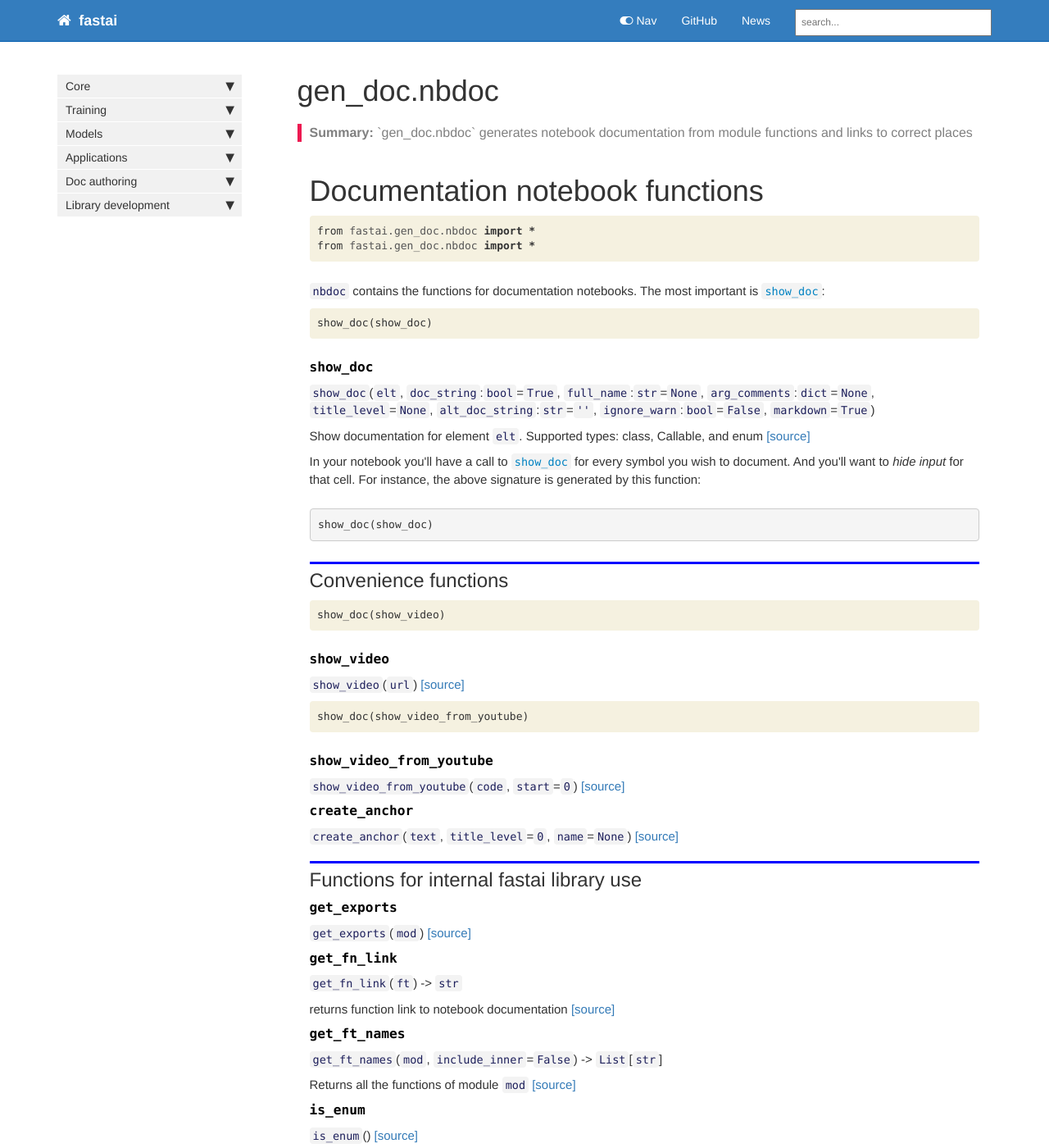
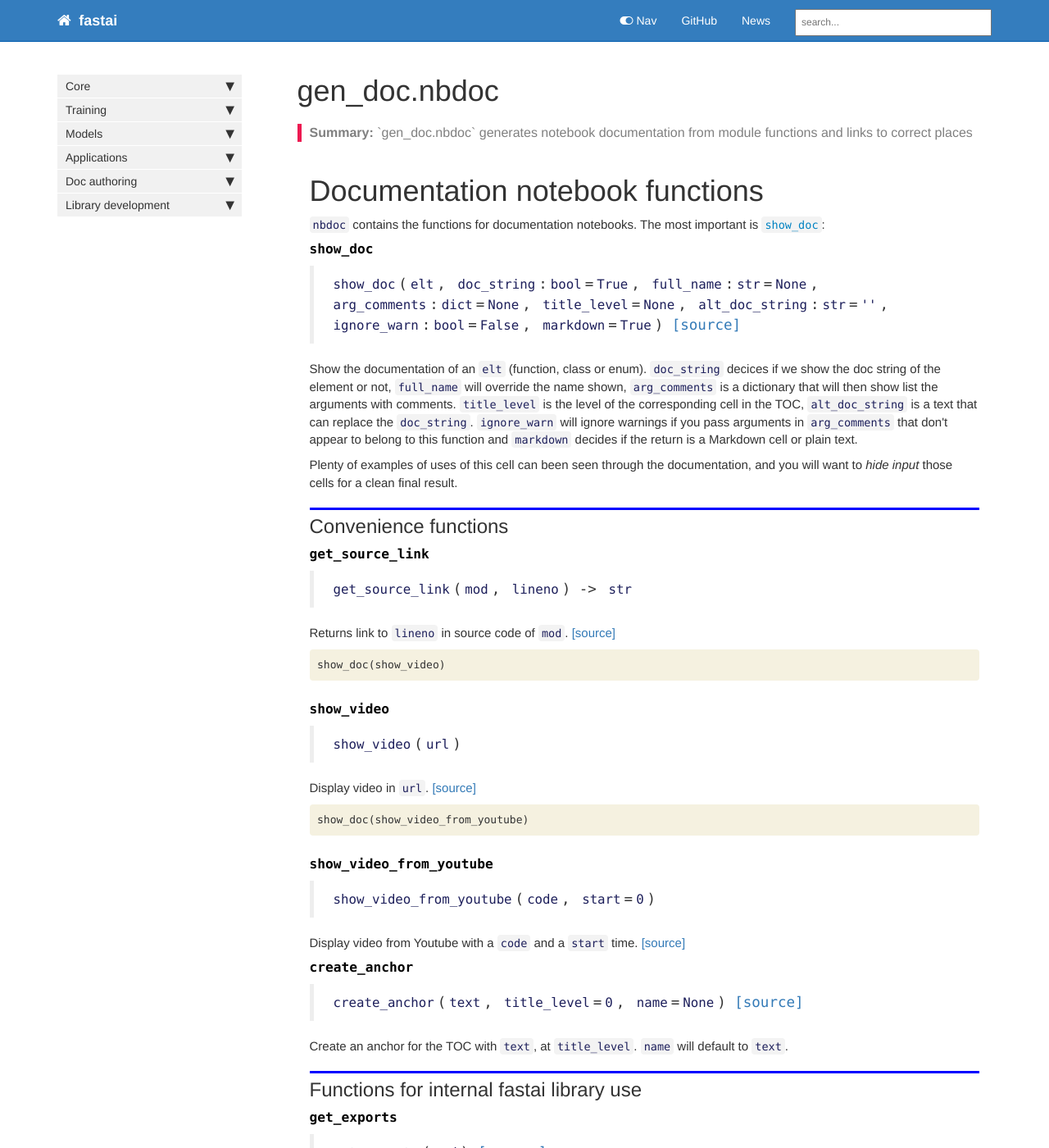
Before and after one commit to fastai/fastai_dev, a Jekyll site: the page built from docs/gen_doc.nbdoc.html, in a window 1280 px wide and 1400 px high. Shown: the whole window at 82% size. Built offline with Jekyll 4.4.1, drawn with Linux system fonts in a browser that asks for light colours; nearby versions of some CDN libraries; comment, search, counter and statistics services are not loaded; some of the changed text lies outside the part shown.

Commit message:
Clean gen_doc doc

```diff
--- a/docs/gen_doc.nbdoc.html
+++ b/docs/gen_doc.nbdoc.html
@@ -18,17 +18,6 @@ summary: "`gen_doc.nbdoc` generates notebook documentation from module functions
 </div>
 </div>
 <div class="cell border-box-sizing code_cell rendered">
-<div class="input">
-
-<div class="inner_cell">
-    <div class="input_area">
-<div class=" highlight hl-ipython3"><pre><span></span><span class="kn">from</span> <span class="nn">fastai.gen_doc.nbdoc</span> <span class="k">import</span> <span class="o">*</span>
-<span class="kn">from</span> <span class="nn">fastai.gen_doc.nbdoc</span> <span class="k">import</span> <span class="o">*</span>
-</pre></div>
-
-</div>
-</div>
-</div>
 
 </div>
 <div class="cell border-box-sizing text_cell rendered"><div class="inner_cell">
@@ -40,19 +29,6 @@ summary: "`gen_doc.nbdoc` generates notebook documentation from module functions
 </div>
 <div class="cell border-box-sizing code_cell rendered">
 
-</div>
-<div class="cell border-box-sizing code_cell rendered">
-<div class="input">
-
-<div class="inner_cell">
-    <div class="input_area">
-<div class=" highlight hl-ipython3"><pre><span></span><span class="n">show_doc</span><span class="p">(</span><span class="n">show_doc</span><span class="p">)</span>
-</pre></div>
-
-</div>
-</div>
-</div>
-
 <div class="output_wrapper">
 <div class="output">
 
@@ -61,8 +37,9 @@ summary: "`gen_doc.nbdoc` generates notebook documentation from module functions
 
 <div class="output_markdown rendered_html output_subarea ">
 <h4><a id=show_doc></a><code>show_doc</code></h4>
-<p><code>show_doc</code>(<code>elt</code>, <code>doc_string</code>:<code>bool</code>=<code>True</code>, <code>full_name</code>:<code>str</code>=<code>None</code>, <code>arg_comments</code>:<code>dict</code>=<code>None</code>, <code>title_level</code>=<code>None</code>, <code>alt_doc_string</code>:<code>str</code>=<code>''</code>, <code>ignore_warn</code>:<code>bool</code>=<code>False</code>, <code>markdown</code>=<code>True</code>)</p>
-<p>Show documentation for element <code>elt</code>. Supported types: class, Callable, and enum <a href="https://github.com/fastai/fastai/blob/master/fastai/gen_doc/nbdoc.py#L77">[source]</a></p>
+<blockquote><p><code>show_doc</code>(<code>elt</code>, <code>doc_string</code>:<code>bool</code>=<code>True</code>, <code>full_name</code>:<code>str</code>=<code>None</code>, <code>arg_comments</code>:<code>dict</code>=<code>None</code>, <code>title_level</code>=<code>None</code>, <code>alt_doc_string</code>:<code>str</code>=<code>''</code>, <code>ignore_warn</code>:<code>bool</code>=<code>False</code>, <code>markdown</code>=<code>True</code>)
+<a href="https://github.com/fastai/fastai/blob/master/fastai/gen_doc/nbdoc.py#L83">[source]</a></p>
+</blockquote>
 
 </div>
 
@@ -74,9 +51,8 @@ summary: "`gen_doc.nbdoc` generates notebook documentation from module functions
 </div>
 <div class="cell border-box-sizing text_cell rendered"><div class="inner_cell">
 <div class="text_cell_render border-box-sizing rendered_html">
-<p>In your notebook you'll have a call to <a href="/gen_doc.nbdoc.html#show_doc"><code>show_doc</code></a> for every symbol you wish to document. And you'll want to <em>hide input</em> for that cell. For instance, the above signature is generated by this function:</p>
-<div class="highlight"><pre><span></span><span class="n">show_doc</span><span class="p">(</span><span class="n">show_doc</span><span class="p">)</span>
-</pre></div>
+<p>Show the documentation of an <code>elt</code> (function, class or enum). <code>doc_string</code> decices if we show the doc string of the element or not, <code>full_name</code> will override the name shown, <code>arg_comments</code> is a dictionary that will then show list the arguments with comments. <code>title_level</code> is the level of the corresponding cell in the TOC, <code>alt_doc_string</code> is a text that can replace the <code>doc_string</code>. <code>ignore_warn</code> will ignore warnings if you pass arguments in <code>arg_comments</code> that don't appear to belong to this function and <code>markdown</code> decides if the return is a Markdown cell or plain text.</p>
+<p>Plenty of examples of uses of this cell can been seen through the documentation, and you will want to <em>hide input</em> those cells for a clean final result.</p>
 
 </div>
 </div>
@@ -86,6 +62,28 @@ summary: "`gen_doc.nbdoc` generates notebook documentation from module functions
 <h2 id="Convenience-functions">Convenience functions<a class="anchor-link" href="#Convenience-functions">&#182;</a></h2>
 </div>
 </div>
+</div>
+<div class="cell border-box-sizing code_cell rendered">
+
+<div class="output_wrapper">
+<div class="output">
+
+<div class="output_area">
+
+
+<div class="output_markdown rendered_html output_subarea ">
+<h4><a id=get_source_link></a><code>get_source_link</code></h4>
+<blockquote><p><code>get_source_link</code>(<code>mod</code>, <code>lineno</code>) -&gt; <code>str</code></p>
+</blockquote>
+<p>Returns link to <code>lineno</code> in source code of <code>mod</code>. <a href="https://github.com/fastai/fastai/blob/master/fastai/gen_doc/nbdoc.py#L281">[source]</a></p>
+
+</div>
+
+</div>
+
+</div>
+</div>
+
 </div>
 <div class="cell border-box-sizing code_cell rendered">
 <div class="input">
@@ -107,8 +105,9 @@ summary: "`gen_doc.nbdoc` generates notebook documentation from module functions
 
 <div class="output_markdown rendered_html output_subarea ">
 <h4><a id=show_video></a><code>show_video</code></h4>
-<p><code>show_video</code>(<code>url</code>)
-<a href="https://github.com/fastai/fastai/blob/master/fastai/gen_doc/nbdoc.py#L232">[source]</a></p>
+<blockquote><p><code>show_video</code>(<code>url</code>)</p>
+</blockquote>
+<p>Display video in <code>url</code>. <a href="https://github.com/fastai/fastai/blob/master/fastai/gen_doc/nbdoc.py#L237">[source]</a></p>
 
 </div>
 
@@ -138,8 +137,9 @@ summary: "`gen_doc.nbdoc` generates notebook documentation from module functions
 
 <div class="output_markdown rendered_html output_subarea ">
 <h4><a id=show_video_from_youtube></a><code>show_video_from_youtube</code></h4>
-<p><code>show_video_from_youtube</code>(<code>code</code>, <code>start</code>=<code>0</code>)
-<a href="https://github.com/fastai/fastai/blob/master/fastai/gen_doc/nbdoc.py#L236">[source]</a></p>
+<blockquote><p><code>show_video_from_youtube</code>(<code>code</code>, <code>start</code>=<code>0</code>)</p>
+</blockquote>
+<p>Display video from Youtube with a <code>code</code> and a <code>start</code> time. <a href="https://github.com/fastai/fastai/blob/master/fastai/gen_doc/nbdoc.py#L242">[source]</a></p>
 
 </div>
 
@@ -159,8 +159,9 @@ summary: "`gen_doc.nbdoc` generates notebook documentation from module functions
 
 <div class="output_markdown rendered_html output_subarea ">
 <h4><a id=create_anchor></a><code>create_anchor</code></h4>
-<p><code>create_anchor</code>(<code>text</code>, <code>title_level</code>=<code>0</code>, <code>name</code>=<code>None</code>)
-<a href="https://github.com/fastai/fastai/blob/master/fastai/gen_doc/nbdoc.py#L286">[source]</a></p>
+<blockquote><p><code>create_anchor</code>(<code>text</code>, <code>title_level</code>=<code>0</code>, <code>name</code>=<code>None</code>)
+<a href="https://github.com/fastai/fastai/blob/master/fastai/gen_doc/nbdoc.py#L297">[source]</a></p>
+</blockquote>
 
 </div>
 
@@ -169,6 +170,13 @@ summary: "`gen_doc.nbdoc` generates notebook documentation from module functions
 </div>
 </div>
 
+</div>
+<div class="cell border-box-sizing text_cell rendered"><div class="inner_cell">
+<div class="text_cell_render border-box-sizing rendered_html">
+<p>Create an anchor for the TOC with <code>text</code>, at <code>title_level</code>. <code>name</code> will default to <code>text</code>.</p>
+
+</div>
+</div>
 </div>
 <div class="cell border-box-sizing text_cell rendered"><div class="inner_cell">
 <div class="text_cell_render border-box-sizing rendered_html">
@@ -186,8 +194,9 @@ summary: "`gen_doc.nbdoc` generates notebook documentation from module functions
 
 <div class="output_markdown rendered_html output_subarea ">
 <h4><a id=get_exports></a><code>get_exports</code></h4>
-<p><code>get_exports</code>(<code>mod</code>)
-<a href="https://github.com/fastai/fastai/blob/master/fastai/gen_doc/nbdoc.py#L161">[source]</a></p>
+<blockquote><p><code>get_exports</code>(<code>mod</code>)
+<a href="https://github.com/fastai/fastai/blob/master/fastai/gen_doc/nbdoc.py#L166">[source]</a></p>
+</blockquote>
 
 </div>
 
@@ -196,6 +205,13 @@ summary: "`gen_doc.nbdoc` generates notebook documentation from module functions
 </div>
 </div>
 
+</div>
+<div class="cell border-box-sizing text_cell rendered"><div class="inner_cell">
+<div class="text_cell_render border-box-sizing rendered_html">
+<p>Get the exports of <code>mod</code>.</p>
+
+</div>
+</div>
 </div>
 <div class="cell border-box-sizing code_cell rendered">
 
@@ -207,8 +223,9 @@ summary: "`gen_doc.nbdoc` generates notebook documentation from module functions
 
 <div class="output_markdown rendered_html output_subarea ">
 <h4><a id=get_fn_link></a><code>get_fn_link</code></h4>
-<p><code>get_fn_link</code>(<code>ft</code>) -&gt; <code>str</code></p>
-<p>returns function link to notebook documentation <a href="https://github.com/fastai/fastai/blob/master/fastai/gen_doc/nbdoc.py#L247">[source]</a></p>
+<blockquote><p><code>get_fn_link</code>(<code>ft</code>) -&gt; <code>str</code></p>
+</blockquote>
+<p>Return function link to notebook documentation of <code>ft</code>. <a href="https://github.com/fastai/fastai/blob/master/fastai/gen_doc/nbdoc.py#L255">[source]</a></p>
 
 </div>
 
@@ -228,8 +245,9 @@ summary: "`gen_doc.nbdoc` generates notebook documentation from module functions
 
 <div class="output_markdown rendered_html output_subarea ">
 <h4><a id=get_ft_names></a><code>get_ft_names</code></h4>
-<p><code>get_ft_names</code>(<code>mod</code>, <code>include_inner</code>=<code>False</code>) -&gt; <code>List</code>[<code>str</code>]</p>
-<p>Returns all the functions of module <code>mod</code> <a href="https://github.com/fastai/fastai/blob/master/fastai/gen_doc/nbdoc.py#L166">[source]</a></p>
+<blockquote><p><code>get_ft_names</code>(<code>mod</code>, <code>include_inner</code>=<code>False</code>) -&gt; <code>List</code>[<code>str</code>]</p>
+</blockquote>
+<p>Return all the functions of module <code>mod</code>. <a href="https://github.com/fastai/fastai/blob/master/fastai/gen_doc/nbdoc.py#L171">[source]</a></p>
 
 </div>
 
@@ -249,8 +267,9 @@ summary: "`gen_doc.nbdoc` generates notebook documentation from module functions
 
 <div class="output_markdown rendered_html output_subarea ">
 <h4><a id=is_enum></a><code>is_enum</code></h4>
-<p><code>is_enum</code>()
-<a href="https://github.com/fastai/fastai/blob/master/fastai/gen_doc/nbdoc.py#L15">[source]</a></p>
+<blockquote><p><code>is_enum</code>()
+<a href="https://github.com/fastai/fastai/blob/master/fastai/gen_doc/nbdoc.py#L17">[source]</a></p>
+</blockquote>
 
 </div>
 
@@ -260,17 +279,14 @@ summary: "`gen_doc.nbdoc` generates notebook documentation from module functions
 </div>
 
 </div>
-<div class="cell border-box-sizing code_cell rendered">
-<div class="input">
-
-<div class="inner_cell">
-    <div class="input_area">
-<div class=" highlight hl-ipython3"><pre><span></span><span class="n">show_doc</span><span class="p">(</span><span class="n">import_mod</span><span class="p">)</span>
-</pre></div>
+<div class="cell border-box-sizing text_cell rendered"><div class="inner_cell">
+<div class="text_cell_render border-box-sizing rendered_html">
+<p>Check if something is an enumerator.</p>
 
 </div>
 </div>
 </div>
+<div class="cell border-box-sizing code_cell rendered">
 
 <div class="output_wrapper">
 <div class="output">
@@ -280,8 +296,9 @@ summary: "`gen_doc.nbdoc` generates notebook documentation from module functions
 
 <div class="output_markdown rendered_html output_subarea ">
 <h4><a id=import_mod></a><code>import_mod</code></h4>
-<p><code>import_mod</code>(<code>mod_name</code>:<code>str</code>)</p>
-<p>returns module from <code>mod_name</code> <a href="https://github.com/fastai/fastai/blob/master/fastai/gen_doc/nbdoc.py#L141">[source]</a></p>
+<blockquote><p><code>import_mod</code>(<code>mod_name</code>:<code>str</code>)</p>
+</blockquote>
+<p>Return module from <code>mod_name</code>. <a href="https://github.com/fastai/fastai/blob/master/fastai/gen_doc/nbdoc.py#L146">[source]</a></p>
 
 </div>
 
```
Also changed, not shown: other parts of docs/gen_doc.nbdoc.html (+3 -2 lines), docs/gen_doc.convert2html.html (+2 -15 lines), 3 other files.
